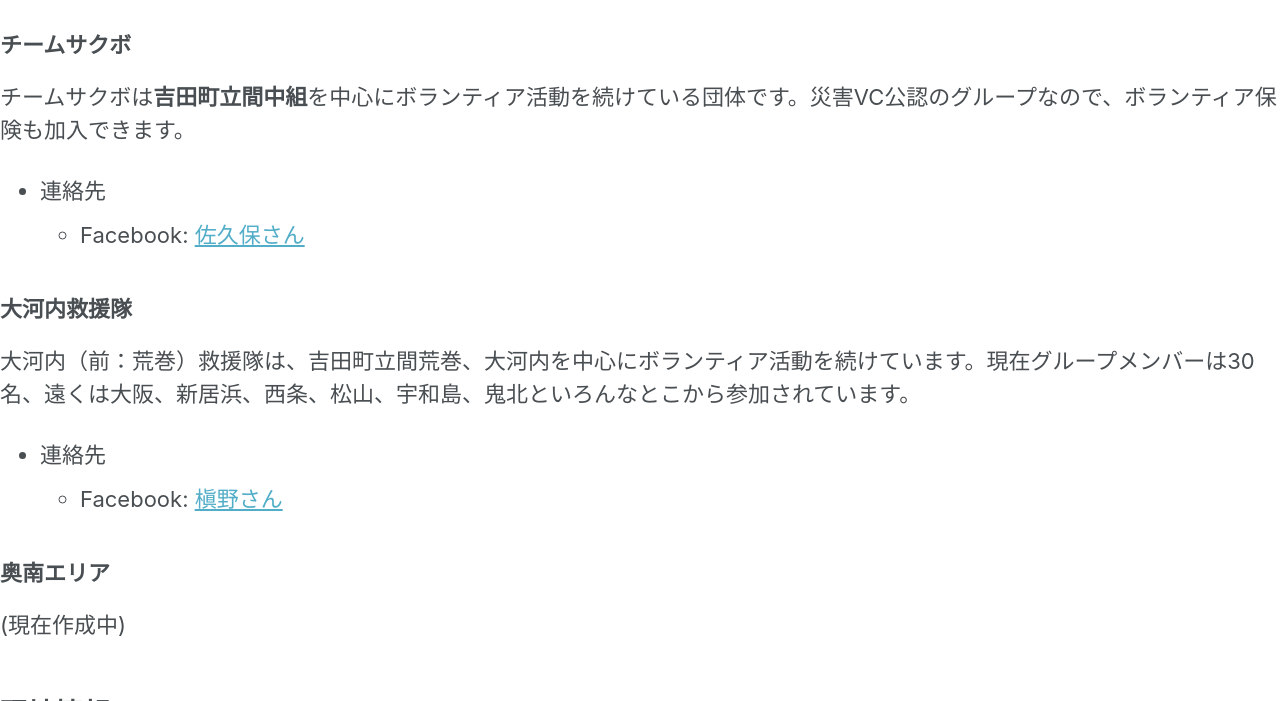
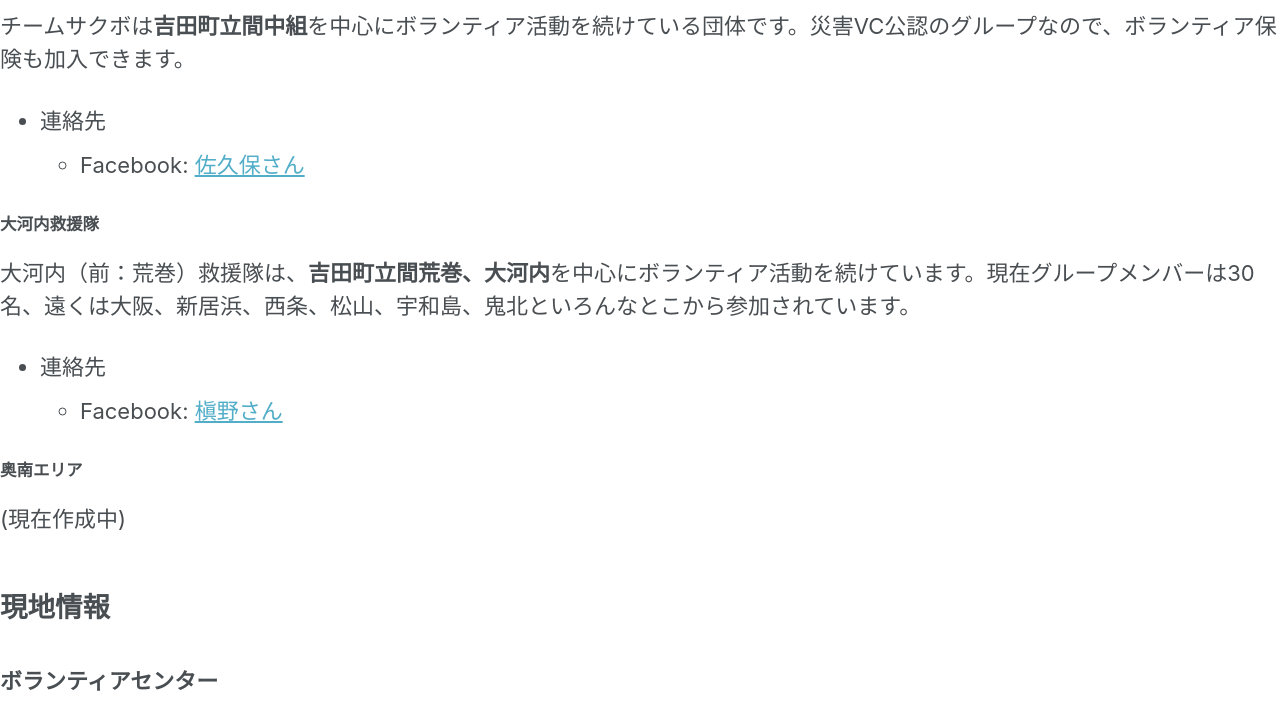
Before and after one commit to cheerup-ehime/cheerup-ehime.github.io, a Jekyll site: the page built from volunteer-new/uwajima.md, in a window 1280 px wide and 900 px high, scrolled down 5193 px, cut to the strip 0-701 px from the top of the window. Built offline with Jekyll 4.4.1, drawn with Linux system fonts in a browser that asks for light colours; nearby versions of some CDN libraries; our own code applies the rules of GitHub Pages for plain Markdown files; comment, search, counter and statistics services are not loaded; some of the changed text lies outside the part shown.

Commit message:
構造変更

```diff
--- a/volunteer-new/uwajima.md
+++ b/volunteer-new/uwajima.md
@@ -89,7 +88,7 @@
         - 宇和島ボランティア登録（団体）
         - 宇和島ボランティア名簿（団体）
 
-## 松山からボランティアバスで向かって活動する
+### 松山からボランティアバスで向かって活動する
 
 現在、松山発のボランティアバスが〜8/12まで運行予定しています。**県外からボランティアにいらっしゃる方はボランティアバスをご利用ください。**
 
@@ -103,29 +102,29 @@
 
 運行予定、募集状況は[こちら](https://ehimesvc.jp/?p=270)まで。
 
-## NPO ユナイテッドアースで活動する
+### NPO ユナイテッドアースで活動する
 
 NPOユナイテッドアースさんが、宇和島復興支援現地活動メンバーを[募集](https://uwajima.united-earth.jp/volunteer/)しています。**四国圏外からボランティア参加の方は、こちら経由で申し込みされる**とよいでしょう。
 
 [こちらのフォーム](https://pro.form-mailer.jp/fms/34a9d3e816874)から登録できますが、Webフォームの登録だけでなく、同意書記入、参加協力費などの説明もありますので、[西日本豪雨災害　宇和島市復興支援　現地活動メンバー募集](https://uwajima.united-earth.jp/volunteer/)ページを御覧ください。
 
-## 独立ボランティアグループで活動する
+### 独立ボランティアグループで活動する
 
-### **チームサクボ**
+#### **チームサクボ**
 
 チームサクボは**吉田町立間中組**を中心にボランティア活動を続けている団体です。災害VC公認のグループなので、ボランティア保険も加入できます。
 
 - 連絡先
     - Facebook: [佐久保さん](https://www.facebook.com/akemi.sakubo)
 
-### 大河内救援隊
+#### 大河内救援隊
 
-大河内（前：荒巻）救援隊は、吉田町立間荒巻、大河内を中心にボランティア活動を続けています。現在グループメンバーは30名、遠くは大阪、新居浜、西条、松山、宇和島、鬼北といろんなとこから参加されています。
+大河内（前：荒巻）救援隊は、**吉田町立間荒巻、大河内**を中心にボランティア活動を続けています。現在グループメンバーは30名、遠くは大阪、新居浜、西条、松山、宇和島、鬼北といろんなとこから参加されています。
 
 - 連絡先
     - Facebook: [槇野さん](https://www.facebook.com/youko.makino)
 
-### 奥南エリア
+#### 奥南エリア
 
 (現在作成中)
 
```
Also changed, not shown: other parts of volunteer-new/uwajima.md (+5 -6 lines).
